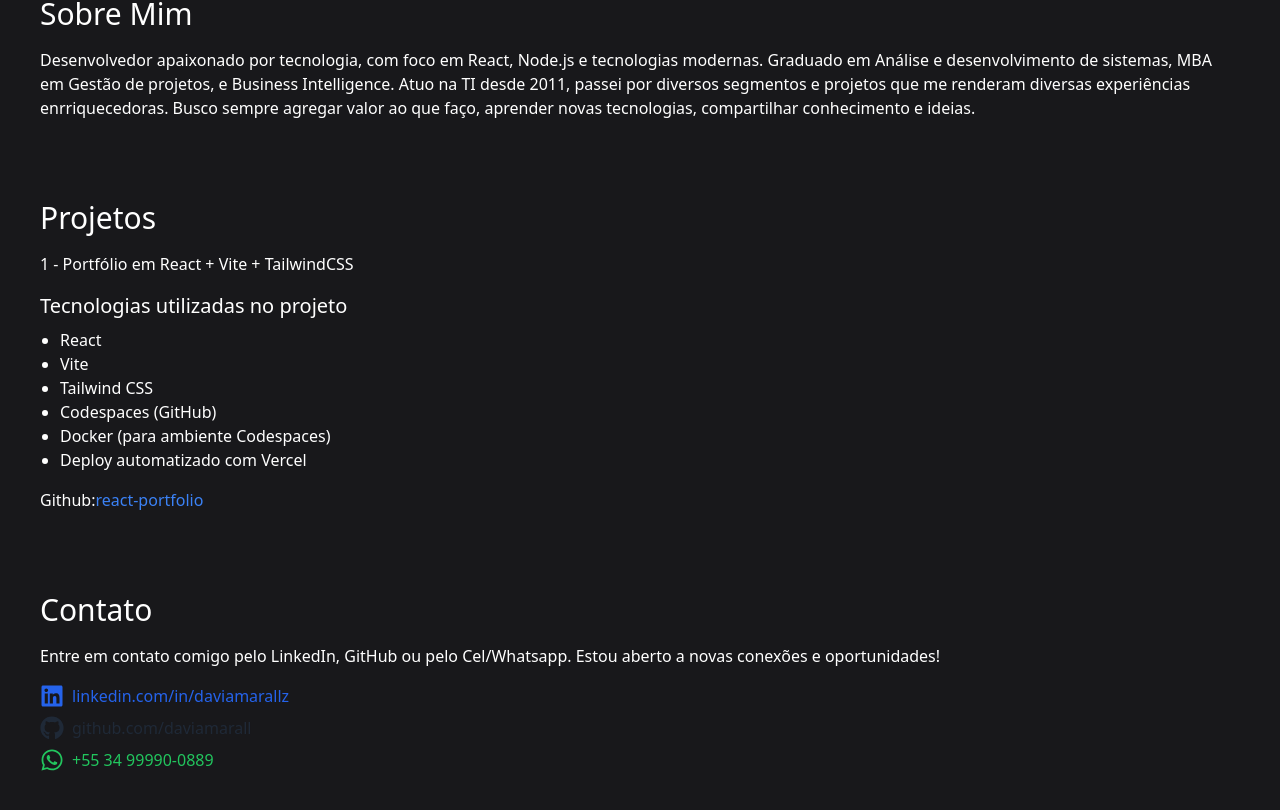
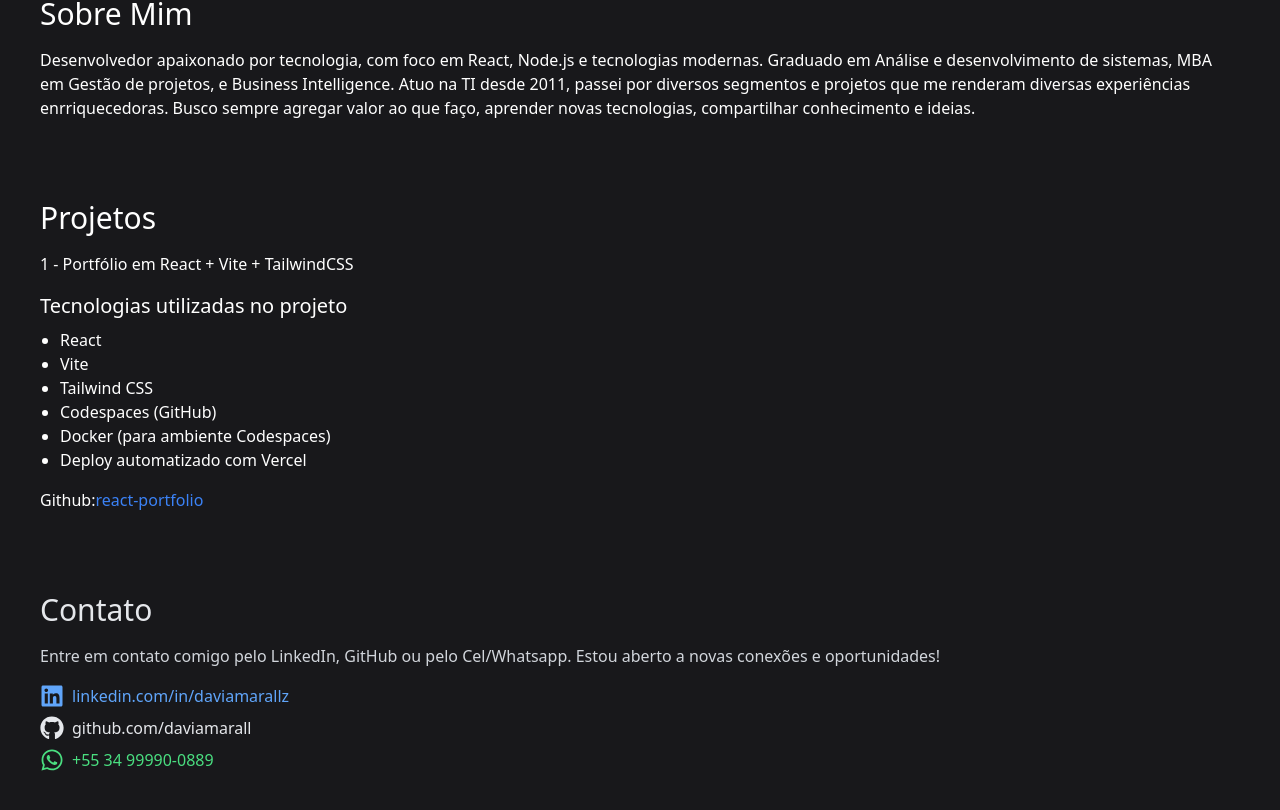
Before and after one commit to daviamarall/react-portfolio, a React (Vite) app: page / in a window 1280 px wide. Shown: the part 468-1278 px from the top of the page. Built offline with nearby package versions, Linux system fonts and the light colour scheme.

Commit message:
update Contact

```diff
--- a/src/pages/Contact.jsx
+++ b/src/pages/Contact.jsx
@@ -3,35 +3,35 @@
 function Contact() {
   return (
     <section className="p-10">
-      <h2 className="text-3xl mb-4">Contato</h2>
-      <p>
+      <h2 className="text-3xl mb-4 text-gray-900 dark:text-gray-200">Contato</h2>
+      <p className="text-gray-700 dark:text-gray-300">
         Entre em contato comigo pelo LinkedIn, GitHub ou pelo Cel/Whatsapp. Estou aberto a novas conexões e oportunidades!
       </p>
       <p className="flex items-center space-x-2 mt-4">
-        <FaLinkedin className="text-blue-600" size={24} />
+        <FaLinkedin className="text-blue-600 dark:text-blue-400" size={24} />
         <a
           href="https://www.linkedin.com/in/daviamarallz/"
           target="_blank"
           rel="noopener noreferrer"
-          className="text-blue-600 hover:underline"
+          className="text-blue-600 dark:text-blue-400 hover:underline"
         >
           linkedin.com/in/daviamarallz
         </a>
       </p>
       <p className="flex items-center space-x-2 mt-2">
-        <FaGithub className="text-gray-800" size={24} />
+        <FaGithub className="text-gray-800 dark:text-gray-200" size={24} />
         <a
           href="https://github.com/daviamarall"
           target="_blank"
           rel="noopener noreferrer"
-          className="text-gray-800 hover:underline"
+          className="text-gray-800 dark:text-gray-200 hover:underline"
         >
           github.com/daviamarall
         </a>
       </p>
       <p className="flex items-center space-x-2 mt-2">
-        <FaWhatsapp className="text-green-500" size={24} />
-        <a href="https://api.whatsapp.com/send?phone=5534999900889" className="text-green-500 hover:underline">
+        <FaWhatsapp className="text-green-600 dark:text-green-400" size={24} />
+        <a href="https://api.whatsapp.com/send?phone=5534999900889" className="text-green-600 dark:text-green-400 hover:underline">
           +55 34 99990-0889
         </a>
       </p>
```
